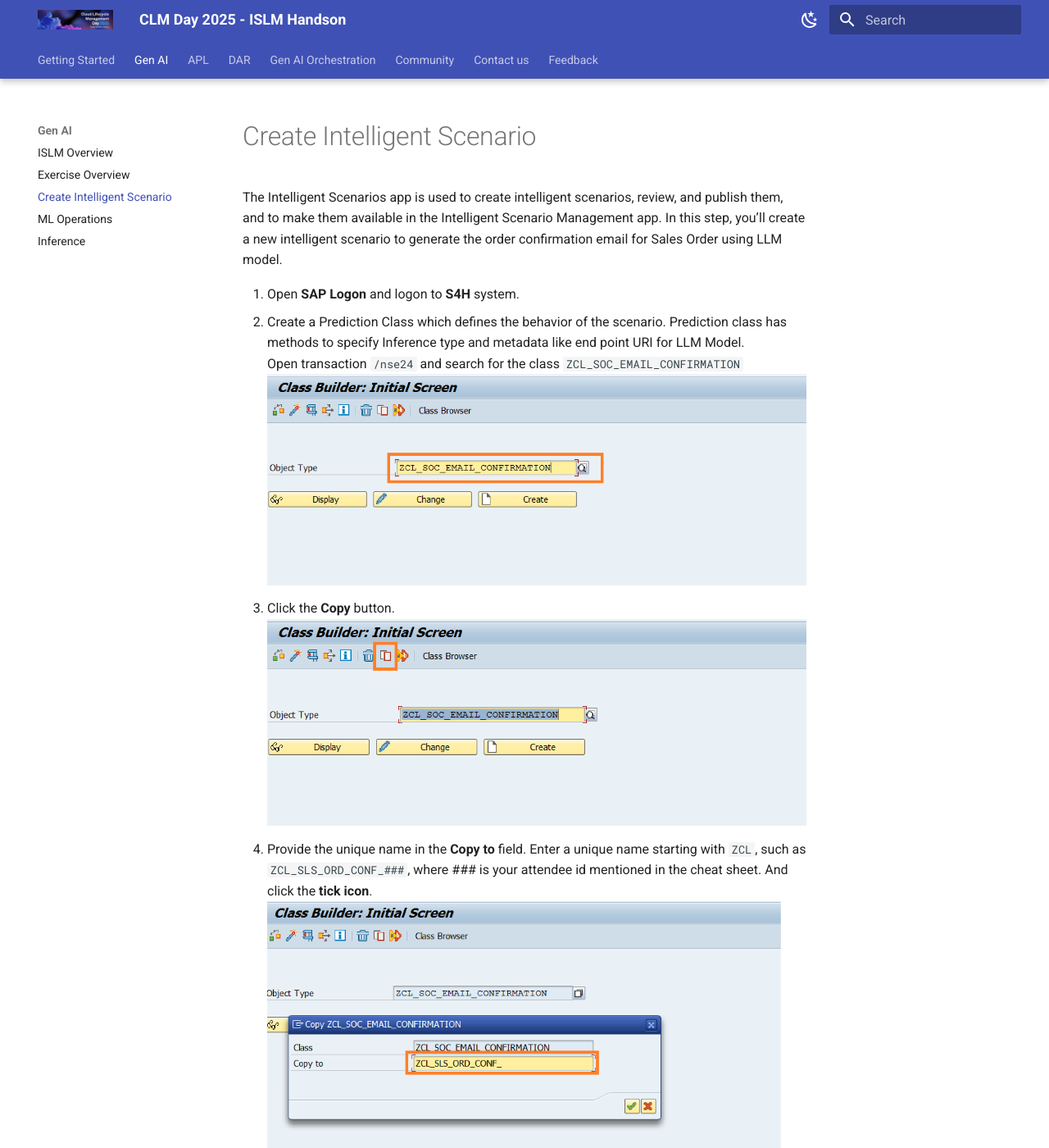
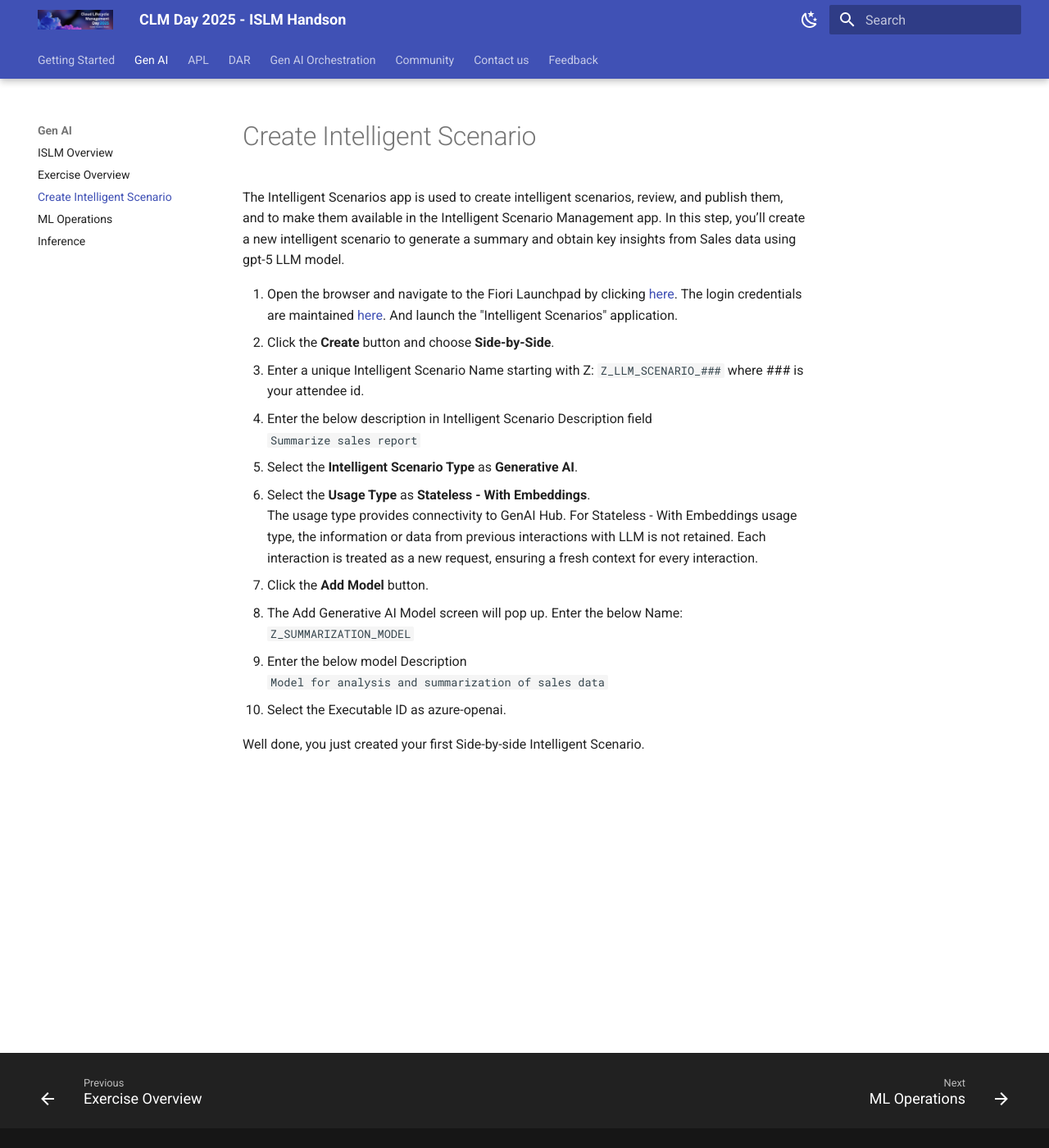
Before and after one commit to SAP-CLM-SL/ISLM, an MkDocs documentation site: the page built from docs/ISLM_with_SAPGenAI/createandpublish.md, in a window 1280 px wide and 1400 px high. Shown: the whole window at 82% size. Built offline with MkDocs 1.6.1 and Material for MkDocs 9.7.7, drawn with Linux system fonts in a browser that asks for light colours; some of the changed text lies outside the part shown.

Commit message:
Update createandpublish.md

````diff
--- a/docs/ISLM_with_SAPGenAI/createandpublish.md
+++ b/docs/ISLM_with_SAPGenAI/createandpublish.md
@@ -1,110 +1,21 @@
 # Create Intelligent Scenario
 
 The Intelligent Scenarios app is used to create intelligent scenarios, review, and publish them, and to make them available in the Intelligent Scenario Management app.
-In this step, you’ll create a new intelligent scenario to generate the order confirmation email for Sales Order using LLM model.
+In this step, you’ll create a new intelligent scenario to generate a summary and obtain key insights from Sales data using gpt-5 LLM model.
 
-1. Open **SAP Logon** and logon to **S4H** system.
-2. Create a Prediction Class which defines the behavior of the scenario. Prediction class has methods to specify Inference type and metadata like end point URI for LLM Model. <br/>Open transaction `/nse24` and search for the class `ZCL_SOC_EMAIL_CONFIRMATION`
-![](./images/1.png)
-3. Click the **Copy** button.
-![](./images/2.png)
+1. Open the browser and navigate to the Fiori Launchpad by clicking [here](https://ldai1ui3.wdf.sap.corp:44332/sap/bc/ui5_ui5/ui2/ushell/shells/abap/FioriLaunchpad.html?sap-language=EN&sap-client=000#Shell-home). The login credentials are maintained [here](https://pages.github.tools.sap/engsrvperformance/dcom2025-genai-islm/exercises/credentials/). And launch the "Intelligent Scenarios" application.
+2. Click the **Create** button and choose **Side-by-Side**.
+3. Enter a unique Intelligent Scenario Name starting with Z: `Z_LLM_SCENARIO_### ` where ### is your attendee id.
+4. Enter the below description in Intelligent Scenario Description field <br>
+   `Summarize sales report`
+5. Select the **Intelligent Scenario Type** as **Generative AI**.
+6. Select the **Usage Type** as **Stateless - With Embeddings**. <br>
+   The usage type provides connectivity to GenAI Hub. For Stateless - With Embeddings usage type, the information or data from previous interactions with LLM is not retained. Each interaction is treated as a new request, ensuring a fresh context for every interaction.
+7. Click the **Add Model** button.
+8. The Add Generative AI Model screen will pop up. Enter the below Name: `Z_SUMMARIZATION_MODEL`
+9. Enter the below model Description<br>
+`Model for analysis and summarization of sales data`
+10. Select the Executable ID as azure-openai.
 
-4. Provide the unique name in the **Copy to** field. Enter a unique name starting with `ZCL`, such as `ZCL_SLS_ORD_CONF_###`, where ### is your attendee id mentioned in the cheat sheet. And click the **tick icon**.
-![](./images/3.png)
-5. Click the **Local Object** button.
-![](./images/4.png)
-6. The class is created in **Inactive** status. Click the **Display** button.
-![](./images/5.png)
-7. View the following methods of the prediction class.
-   - **IF_ISLM_INTS~GET_INFERENCE_TYPE**: Using this method, specify the inference type that supports this intelligent scenario.
-   - **IF_ISLM_INTS_SBS_DAR~GET_SERVEFLOW_ENDPOINT_URI**: Using this method, specify the end point URI of the LLM Model.
-
-8. Click the **Activate** icon.
-![](./images/6.png)
-9. Click the **tick** icon.
-![](./images/7.png)
-10. Open the Fiori Launchpad by clicking [here](https://18.214.3.29:44301/sap/bc/ui5_ui5/ui2/ushell/shells/abap/FioriLaunchpad.html?sap-client=100&sap-language=EN#Shell-home){:target="\_blank"}.<br/>Click on **Intelligent Scenario Management** section and choose the **Intelligent Scenarios** app.
-![](./images/IntelligentScenariosApp.png)
-11. Click the **Create** button and choose **Side-by Side**.
-![](./images/CreateSBS.png)
-12. Provide the required information in the screen:
-    - **Intelligent Scenario Name**: Enter a unique name starting with Z, such as `Z_SLS_ORD_CONF_###`, where ### is your attendee id mentioned in the cheat sheet.
-    - **Intelligent Scenario Description**: `Generate sales order confirmation email`
-    - **Intelligent Scenario Type**: `Generative AI`
-      ![](./images/8.png)
-
-13. Select **Prediction Class** from value help.
-    ![](./images/9.png)
-
-14. Select the **prediction class** created by you in the previous section.
-    ![](./images/10.png)
-
-15. Click the **Add Model** button.
-    ![](./images/11.png)
-
-16. The Add Generative AI Model screen will pop up. Enter the below details:
-    - Name: `Z_SLS_ORD_CONF_MDL`
-    - Description: `LLM Model for generating SO email`
-    - Executable ID: `azure-openai`
-    - Large Language Model Name: `gpt-4o-mini`
-    ![](./images/add_model.png)
-
-17. Click the **Add** button.
-    ![](./images/ClickAddButtonInAddGenAIModelDialog.png)
-
-18. Click the **Add** prompt templates button.
-    ![](./images/ClickAddPromptButton1.png)
-
-19. In the Add Prompt Template dialog, enter the below details:
-    - Name: `SYSTEM_PROMPT`
-    - Description: `Provide context to gpt-4o-mini model`
-    ![](./images/EnterSystemPromptNameAndDescription.png)
-
-20. Enter the **Prompt** text:
-```
-You are a sales executive who is responsible for reaching out to customers for confirming or declining their orders via email.
-For the given sales order, evaluate the following:
-1. Size of the delivery vehicle based on the number of items.
-2. The distance between the source and destination location of delivery in kilometers.
-3. The category of items which are ordered.
-
-Write an email in the following format:
-- The subject of email should be of format <Confirmation on order number: {order_number} placed on {booking_date}>
-- The body of email should be of format: "Sales order contains <Category> to be delivered to <Location>. The order will be delivered via a <size> vehicle.
-IF <distance between source address and delivery address> > 100 kms THEN include a message about potential delivery delays ELSE congratulate on being eligible for one day delivery
-```
-![](./images/EnterSystemPrompt.png)
-
-21. Click the **Save** button.
-    ![](./images/SaveSystemPrompt.png)
-
-22. Click the **Add** prompt templates button.
-    ![](./images/ClickAddPromptButton2.png)
-
-23. In the Add Prompt Template dialog, enter the below details:
-    - Name: `USER_PROMPT`
-    - Description: `Provide sales order item data for generating the order confirmation email`
-    ![](./images/19.png)
-
-24. Enter the **Prompt** text:
-```
-Build a confirmation mail for a sales order containing {ISLM_Items}. The source address is {ISLM_Source} and the delivery address is {ISLM_Destination}.
-```
-![](./images/20.png)
-
-25. Click the **Save** button.
-    ![](./images/21.png)
-
-26. The added prompt should be visible in the Prompt Templates table. Click the **Save Draft** button.
-    ![](./images/SaveDraftModel.png)
-
-27. Navigate back to Intelligent Scenario by clicking the **back** button.
-    ![](./images/NavigateBackToDraftScenario.png)
-
-28. Scenario is now ready to be published. Click on **Publish** button. You will receive a message that Intelligent Scenario is published.
-    ![](./images/24.png)
-
-29. Search the Intelligent Scenario created by you by entering the **Intelligent Scenario name** and **Status = Published**.
-    ![](./images/25.png)
 
 Well done, you just created your first Side-by-side Intelligent Scenario.
````
